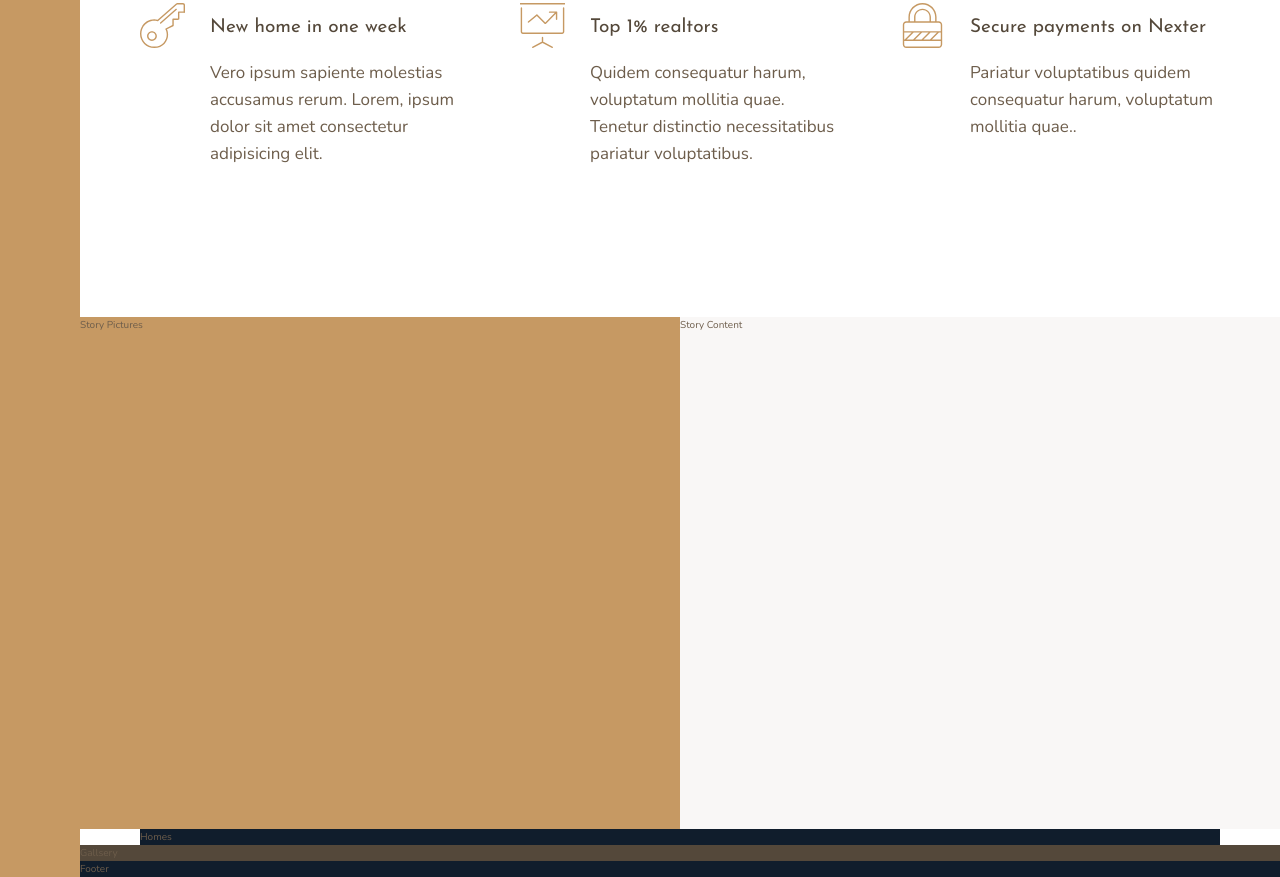
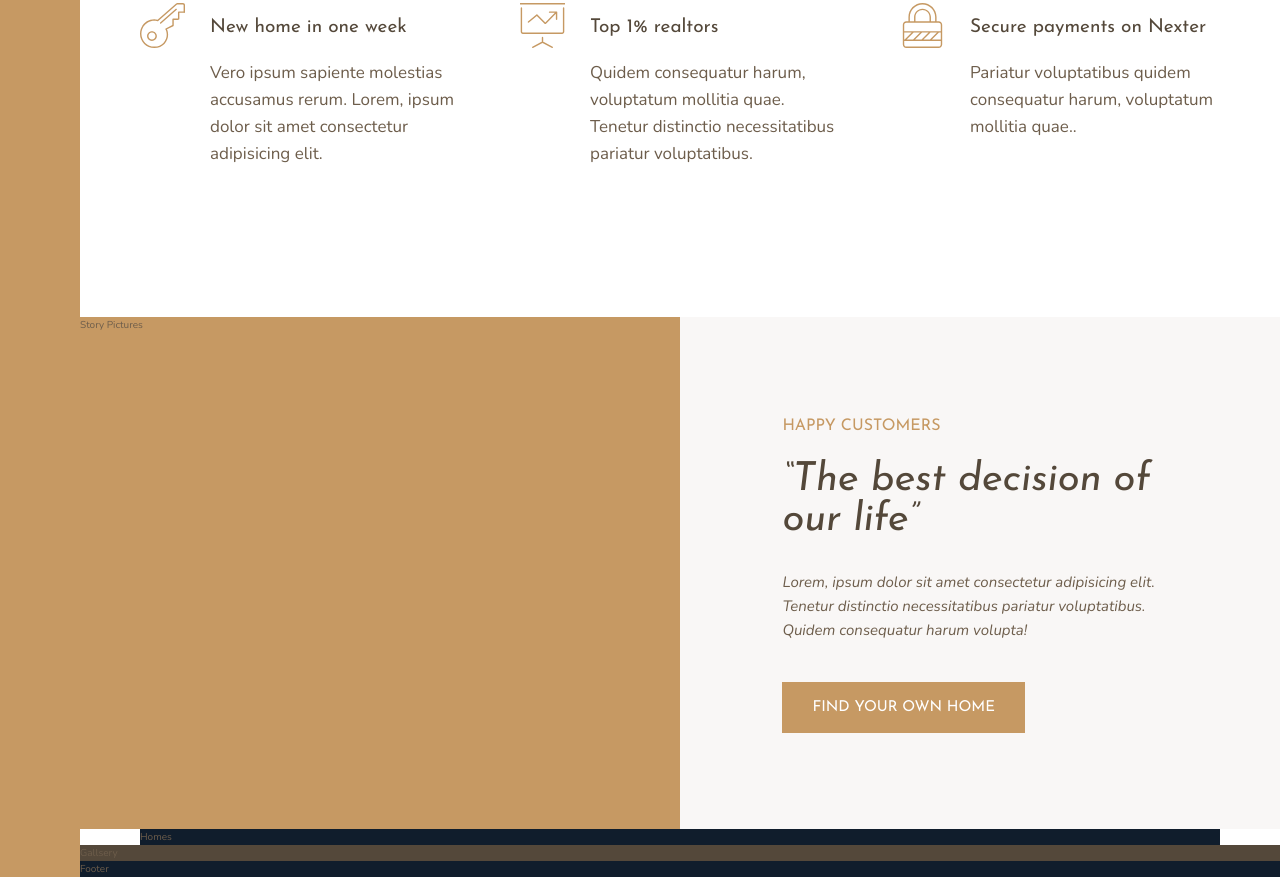
Before and after one commit to troymendous/nexter, a website: page index.html in a window 1280 px wide. Shown: the part 991-1868 px from the top of the page. Drawn offline with nearby package versions, Linux system fonts and the light colour scheme.

Commit message:
working on story section layout

```diff
--- a/index.html
+++ b/index.html
@@ -6,7 +6,7 @@
         <meta http-equiv="X-UA-Compatible" content="ie=edge">
 
         <link href="https://fonts.googleapis.com/css?family=Josefin+Sans:300,400,400i|Nunito:300,300i" rel="stylesheet">
-        <link rel="stylesheet" href="css/style.css">
+        <link rel="stylesheet" href="sass/main.css">
         <link rel="shortcut icon" type="image/png" href="img/favicon.png">
 
         <title>nexter &mdash; your home, your freedom</title>
@@ -69,7 +69,13 @@
         </div>
 
         <div class="story__content">
-            Story Content
+            <h3 class="heading-3 mb-sm">Happy Customers</h3>
+            <h2 class="heading-2 heading-2--dark mb-md">&ldquo;The best decision of our life&rdquo;</h2>
+            <p class="story__text mb-lg">
+                Lorem, ipsum dolor sit amet consectetur adipisicing elit. Tenetur distinctio necessitatibus pariatur voluptatibus. Quidem consequatur harum volupta!
+            </p>
+            <button class="btn">Find your own home</button>
+
         </div>
 
         <section class="homes">
--- a/sass/_story.scss
+++ b/sass/_story.scss
@@ -7,5 +7,23 @@
 	&__content {
 		background-color: $color-grey-light-1;
 		grid-column: col-start 5 / full-end;
+
+		padding: 6rem 8vw;
+
+		//grid way
+		display: grid;
+		align-content: center;
+		justify-items: start;
+
+		//flexbox way
+		// display: flex;
+		// flex-direction: column;
+		// justify-content: center;
+		// align-items: flex-start;
+	}
+
+	&__text {
+		font-size: 1.5rem;
+		font-style: italic;
 	}
 }
--- a/sass/_typography.scss
+++ b/sass/_typography.scss
@@ -9,10 +9,23 @@
 
 .heading-2 {
 	@extend %heading;
+	font-size: 4rem;
+	font-style: italic;
+	line-height: 1;
+
+	&--light {
+		color: $color-grey-light-1;
+	}
+	&--dark {
+		color: $color-grey-dark-1;
+	}
 }
 
 .heading-3 {
 	@extend %heading;
+	font-size: 1.6rem;
+	color: $color-primary;
+	text-transform: uppercase;
 }
 
 .heading-4 {
@@ -26,3 +39,36 @@
 		color: $color-grey-dark-1;
 	}
 }
+
+.btn {
+	background-color: $color-primary;
+	color: #fff;
+	border: none;
+	border-radius: 0;
+	font-family: $font-display;
+	font-size: 1.5rem;
+	text-transform: uppercase;
+	padding: 1.8rem 3rem;
+	cursor: pointer;
+	transition: all .3s;
+
+	&:hover {
+		background-color: $color-primary-dark;
+	}
+}
+
+.mb-sm {
+	margin-bottom: 2rem;
+}
+.mb-md {
+	margin-bottom: 3rem;
+}
+.mb-lg {
+	margin-bottom: 4rem;
+}
+.mb-xl {
+	margin-bottom: 6rem;
+}
+.mb-xxl {
+	margin-bottom: 8rem;
+}
```
Also changed, not shown: css/style.comp.css, sass/main.css, 1 other file.
